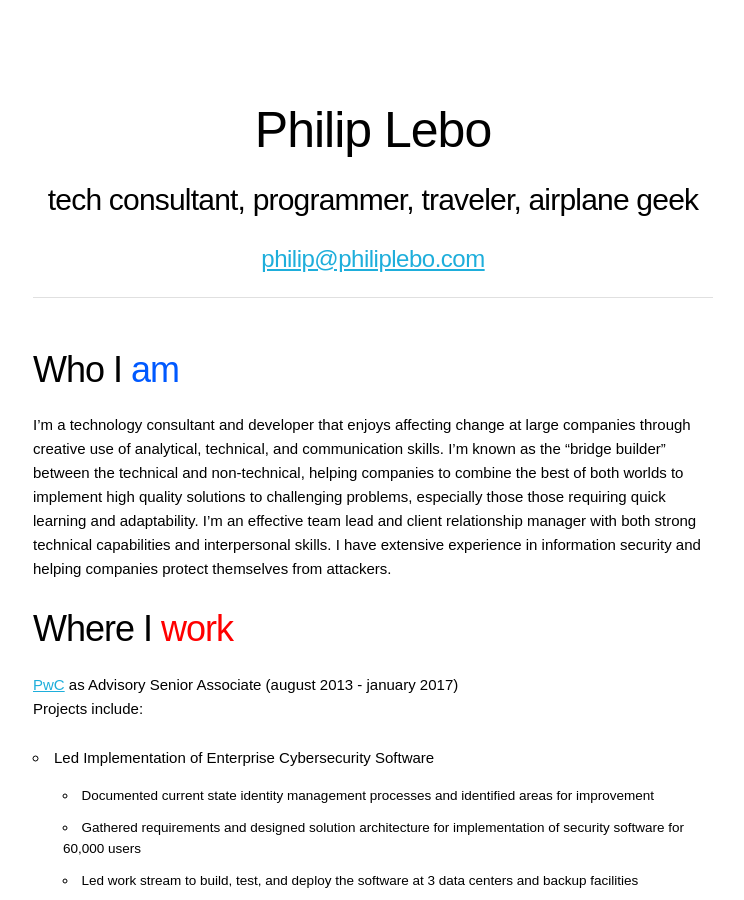
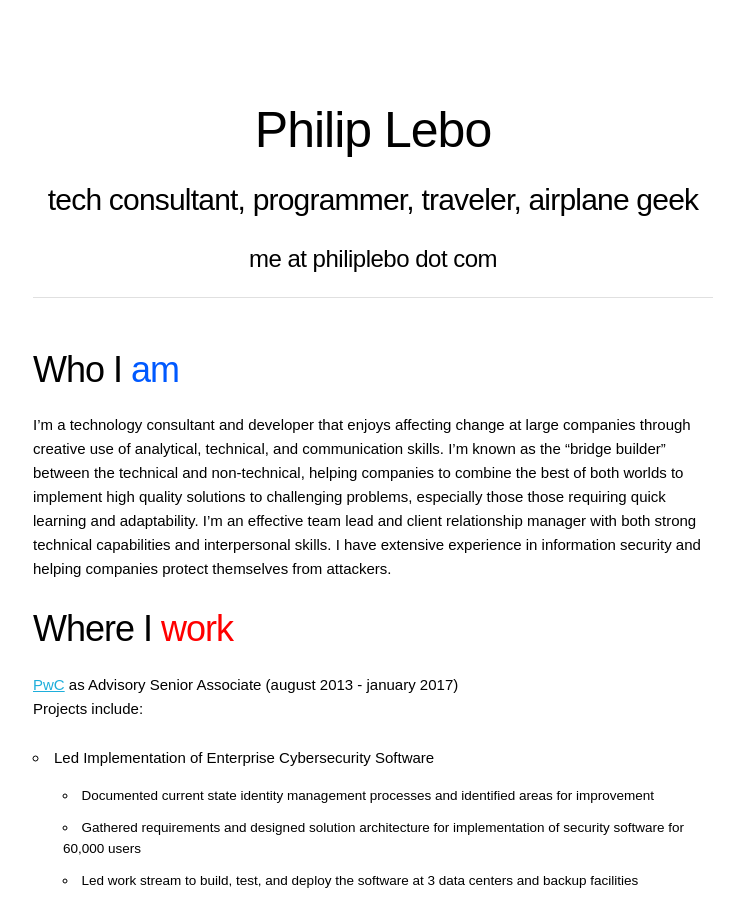
Before and after one commit to philiplebo/philiplebo.github.io, a Jekyll site: the page built from index.md, in a window 1280 px wide and 900 px high. Shown: the whole window, without its empty margins (267-1011 px from the left). Built offline with Jekyll 4.4.1, drawn with Linux system fonts in a browser that asks for light colours.

Commit message:
Change listed email to try to reduce crawler spam

```diff
--- a/_config.yml
+++ b/_config.yml
@@ -1,5 +1,5 @@
 title: Philip Lebo
-email: philip@philiplebo.com
+email: me at philiplebo dot com
 description: About Philip Lebo
 url: "https://philiplebo.com" # the base hostname & protocol for your site, e.g. http://example.com
 
--- a/index.md
+++ b/index.md
@@ -5,7 +5,7 @@ title: Philip Lebo
 <div class="title" markdown="1">
 # Philip Lebo
 #### tech consultant, programmer, traveler, airplane geek
-##### [{{ site.email }}](mailto:{{ site.email }})
+##### {{ site.email }}
 </div>
 <br>
 
```
